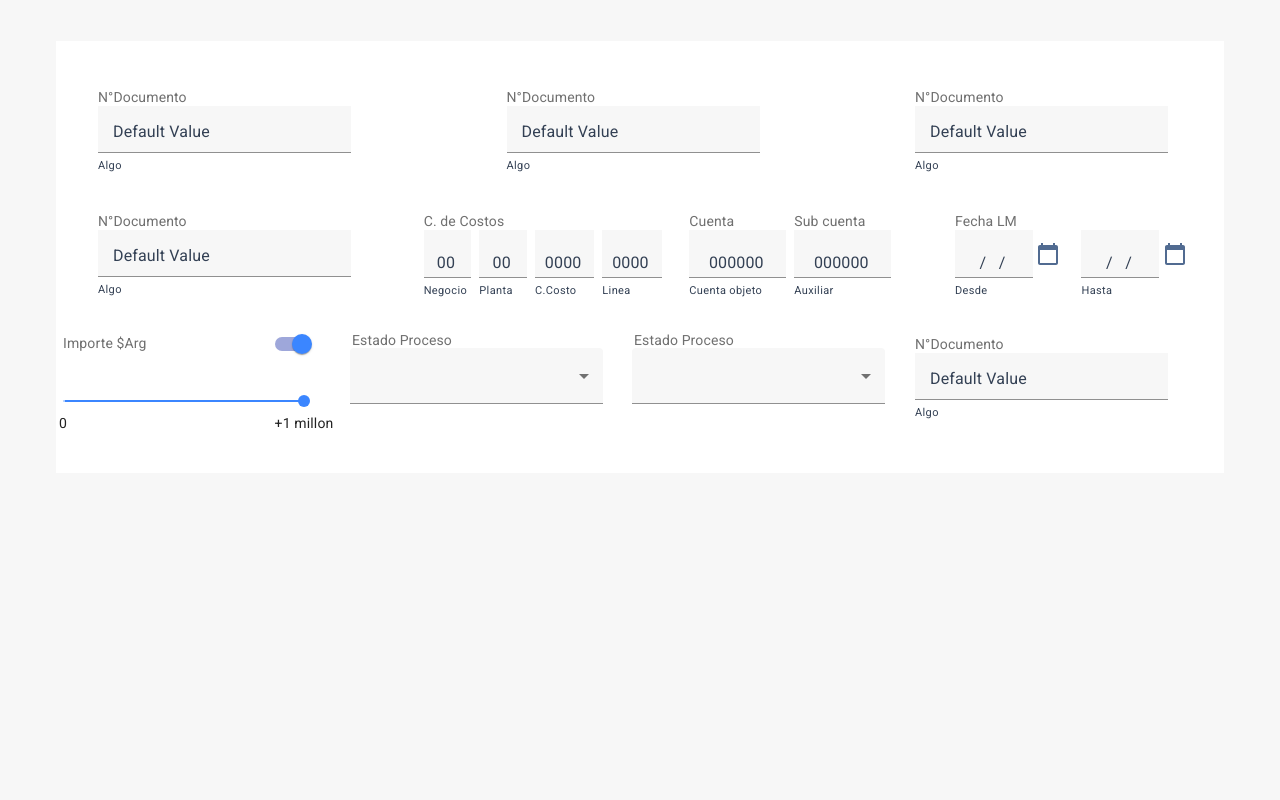
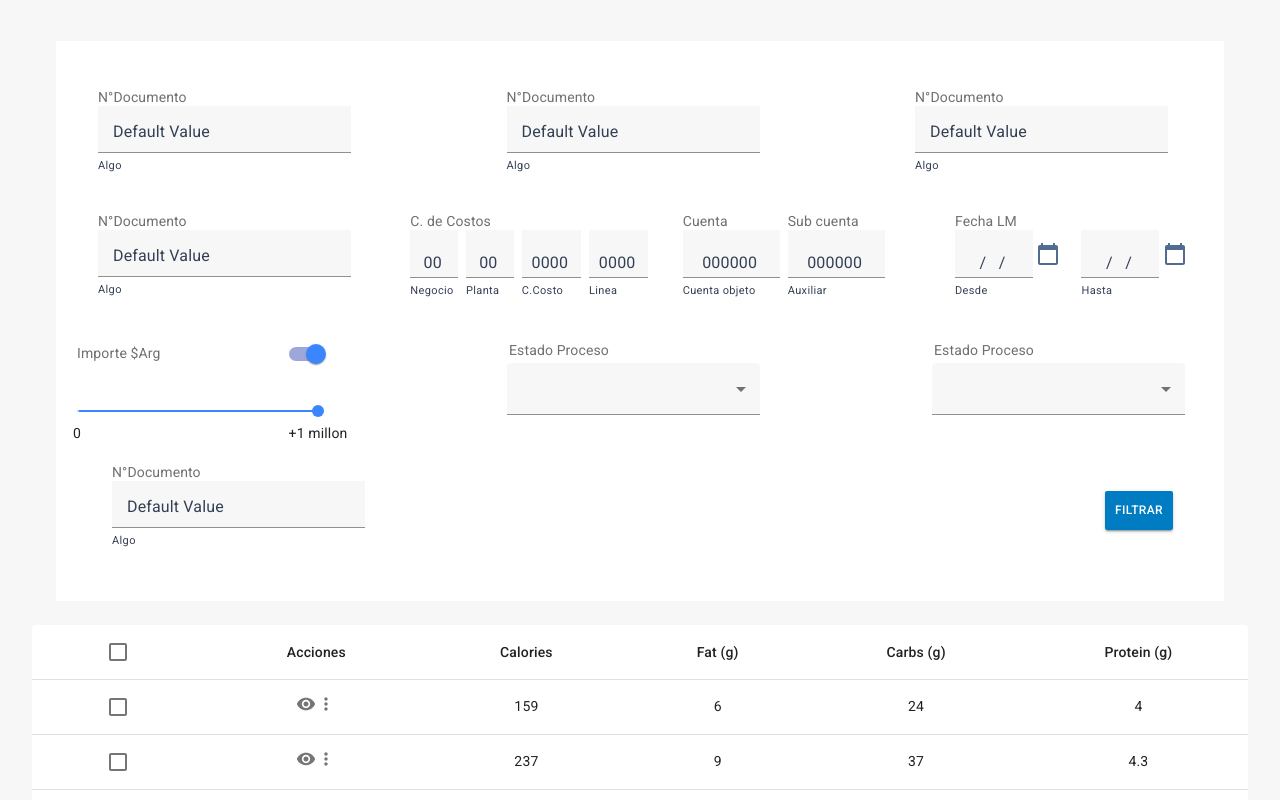
Before and after one commit to LoreLor/revision-asientos_front, a React (Vite) app: page / in a window 1280 px wide. Shown: the top 800 px of the page. Built offline with nearby package versions, Linux system fonts and the light colour scheme.

Commit message:
se agregan-btn-selects-faltantes

```diff
--- a/src/components/filtros/Filtros.jsx
+++ b/src/components/filtros/Filtros.jsx
@@ -5,12 +5,13 @@ import FormControl from '@material-ui/core/FormControl';
 import InputLabel from '@material-ui/core/InputLabel';
 import Slider from '@material-ui/core/Slider';
 import Typography from '@material-ui/core/Typography';
-import { makeStyles } from '@material-ui/core/styles';
 import CalendarTodayIcon from '@material-ui/icons/CalendarToday';
 import Switch from '@material-ui/core/Switch';
 import Select from '@material-ui/core/Select';
 import MenuItem from '@material-ui/core/MenuItem';
-
+import { makeStyles } from '@material-ui/core/styles';
+import Grid from '@material-ui/core/Grid';
+import Button from '@material-ui/core/Button';
 
 
 
@@ -83,7 +84,6 @@ const useStyles = makeStyles((theme) => ({
         marginLeft:'-20px',
         color: '#3b86ff',
     },
-
     valueLabel: {
         left: 'calc(-50% + 12px)',
         top: -22,
@@ -91,10 +91,6 @@ const useStyles = makeStyles((theme) => ({
             background: 'transparent',
             color: '#000',
         },
-    },
-    mark: {
-        marginTop:'-26px',
-
     },
     switch: {
         marginTop: '-90px',
@@ -105,8 +101,9 @@ const useStyles = makeStyles((theme) => ({
     },
     select: {
         width: '253px',
+        height: '52px',
         background: '#f7f7f7',
-        marginTop:'25px'
+        marginTop:'30px'
     },
     labelSelect: {
         marginLeft: '-10px',
@@ -114,6 +111,15 @@ const useStyles = makeStyles((theme) => ({
         fontSize: '14px',
         color: '#707070',
         shrink: 'none'
+    },
+    button: {
+        width: '68px',
+        height: '39px',
+        backgroundColor: '#007cc3',
+        padding: '10px 16px',
+        borderRadius: '2px',
+        color: '#fff',
+        fontSize:'12px',
     }
 
 }));
@@ -134,9 +140,11 @@ export const Filtros = () => {
 
 
     return (
-        <div className={classes.root}>
+
+        <Grid className={classes.root}>
+
             {/* Número de Documento */}
-            <FormControl className={classes.formControl}>
+            <FormControl className={classes.formControl} xs={3}>
                 <InputLabel htmlFor='numDocumento' className={classes.label}>N°Documento</InputLabel>
                 <TextField
                     id="numDocumento"
@@ -149,12 +157,12 @@ export const Filtros = () => {
                         className: classes.helperText,
                     }}
                     inputProps={{className:classes.input}}
-                />
+                    />
             </FormControl>
 
             {/* Tipo de Documento */}
-            <FormControl className={classes.formControl}>
-                <InputLabel htmlFor='numDocumento' className={classes.label}>N°Documento</InputLabel>
+            <FormControl className={classes.formControl} xs={3}>
+                <InputLabel htmlFor='tipoDocumento' className={classes.label}>N°Documento</InputLabel>
                 <TextField
                     id="filled-margin-dense"
                     defaultValue="Default Value"
@@ -166,12 +174,11 @@ export const Filtros = () => {
                         className: classes.helperText,
                     }}
                     inputProps={{className:classes.input}}
-                />
-
+                    />
             </FormControl>
 
             {/* N° Orden de Compra */}
-            <FormControl className={classes.formControl}>
+            <FormControl className={classes.formControl} xs={3}>
                 <InputLabel htmlFor='numDocumento' className={classes.label}>N°Documento</InputLabel>
                 <TextField
                     id="filled-margin-dense"
@@ -184,12 +191,12 @@ export const Filtros = () => {
                         className: classes.helperText,
                     }}
                     inputProps={{className:classes.input}}
-                />
+                    />
                 {/* <FormHelperText style={{paddingLeft:0}}>Algo</FormHelperText>                       */}
             </FormControl>
 
             {/* N° Subledger*/}
-            <FormControl className={classes.formControl}>
+            <FormControl className={classes.formControl} xs={3}>
                 <InputLabel htmlFor='numDocumento' className={classes.label}>N°Documento</InputLabel>
                 <TextField
                     id="filled-margin-dense"
@@ -202,11 +209,11 @@ export const Filtros = () => {
                         className: classes.helperText,
                     }}
                     inputProps={{className:classes.input}}
-                />
+                    />
             </FormControl>
 
             {/* Centro de Costos */}
-            <FormControl className={classes.formControlSmall}>
+            <FormControl className={classes.formControlSmall} xs={3}>
                 <InputLabel htmlFor='numDocumento' className={classes.label}>C. de Costos</InputLabel>
                 <TextField
                     id="filled-margin-dense"
@@ -264,7 +271,7 @@ export const Filtros = () => {
             </FormControl>
 
             {/* Cuenta y Sub Cuenta*/}
-            <FormControl className={classes.formControlSmall} style={{marginLeft:'-20px'}}>
+            <FormControl className={classes.formControlSmall}  xs={3}>
                 <InputLabel htmlFor='numDocumento' className={classes.label}>Cuenta</InputLabel>
                 <TextField
                     id="filled-margin-dense"
@@ -298,7 +305,7 @@ export const Filtros = () => {
             </FormControl>
 
             {/* Fecha LM */}
-            <FormControl className={classes.formControlSmall} style={{marginLeft:'-20px'}}>
+            <FormControl className={classes.formControlSmall} xs={3}>
                 <InputLabel htmlFor='numDocumento' className={classes.label}>Fecha LM</InputLabel>
                 <TextField
                     id="filled-margin-dense"
@@ -331,7 +338,7 @@ export const Filtros = () => {
             </FormControl>
 
             {/* Slider */}
-            <FormControl className={classes.formControl}>
+            <FormControl className={classes.formControl} style={{marginLeft:'14px', marginTop:'10px'}} xs={3}>
                 <Typography id="non-linear-slider" className={classes.label} style={{paddingTop:'20px', marginLeft:'-20px'}}>
                     Importe $Arg
                 </Typography>
@@ -351,7 +358,7 @@ export const Filtros = () => {
             </FormControl>
 
             {/* Estado Proceso */}
-            <FormControl variant="filled" className={classes.formControl} style={{marginLeft:'14px', marginTop:'10px'}}>
+            <FormControl variant="filled" className={classes.formControl} style={{marginLeft:'14px', marginTop:'20px'}}>
                 <InputLabel id="demo-simple-select-filled-label" className={classes.labelSelect}>Estado Proceso</InputLabel>
                 <Select
                     labelId="demo-simple-select-filled-label"
@@ -369,7 +376,7 @@ export const Filtros = () => {
             </FormControl>
 
             {/* Compañia */}
-            <FormControl variant="filled" className={classes.formControl} style={{marginLeft:'14px', marginTop:'10px'}}>
+            <FormControl variant="filled" className={classes.formControl} style={{marginLeft:'14px', marginTop:'20px'}}xs={3}>
                 <InputLabel id="demo-simple-select-filled-label" className={classes.labelSelect}>Estado Proceso</InputLabel>
                 <Select
                     labelId="demo-simple-select-filled-label"
@@ -386,7 +393,7 @@ export const Filtros = () => {
                 </Select>
             </FormControl>
 
-            <FormControl className={classes.formControl}>
+            <FormControl className={classes.formControl} style={{marginLeft:'14px', marginTop:'10px', height:''}}xs={3}>
                 <InputLabel htmlFor='numDocumento' className={classes.label}>N°Documento</InputLabel>
                 <TextField
                     id="numDocumento"
@@ -401,6 +408,12 @@ export const Filtros = () => {
                     inputProps={{className:classes.input}}
                 />
             </FormControl>
-        </div>
+
+            <FormControl className={classes.formControl} style={{marginLeft:'175px', marginTop:'60px', marginRight:'20px'}}xs={3}>
+                <Button variant="contained" className={classes.button}>
+                    Filtrar
+                </Button>
+            </FormControl>
+        </Grid>
     );
 };
--- a/src/pages/Contenedor.jsx
+++ b/src/pages/Contenedor.jsx
@@ -7,7 +7,7 @@ export default function Contenedor() {
     return (
         <>
             <Filtros />
-            {/* <Tabla /> */}
+            <Tabla />
         </>
     );
 }
```
